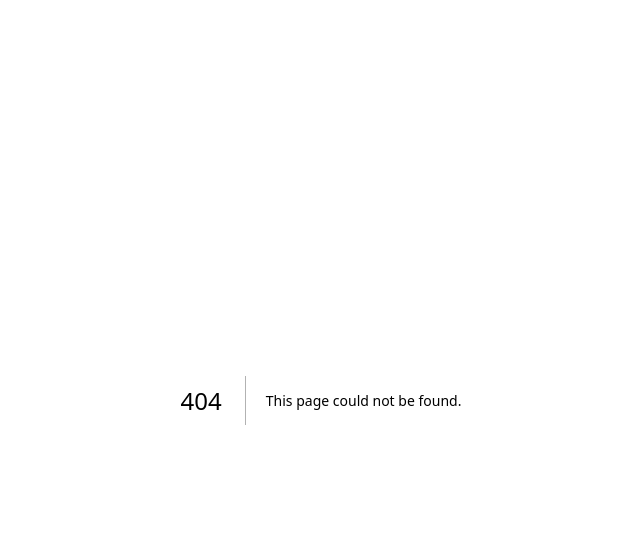
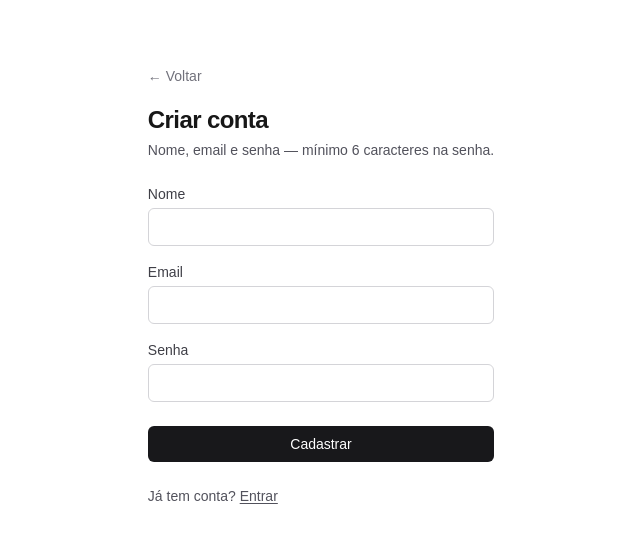
Before and after one commit to mentoria-mithril/gondor-livraria, a Next.js app in the folder web/: page /cadastro in a window 1280 px wide. Before the commit this address had no page. Shown: the top 540 px of the page, without its empty margins (319-959 px from the left). Built offline with nearby package versions, Linux system fonts and the light colour scheme; no server answers.

Commit message:
feat(cadastro): tela de cadastro integrada à API

```diff
--- /dev/null
+++ b/web/src/app/cadastro/page.tsx
@@ -0,0 +1,105 @@
+'use client'
+
+import Link from 'next/link'
+import { useRouter } from 'next/navigation'
+import { useState, type SubmitEvent } from 'react'
+import { cadastrarUsuario, ErroDaApi } from '@/servicos/api'
+
+export default function PaginaCadastro() {
+    const router = useRouter();
+    const [nome, setNome] = useState('');
+    const [email, setEmail] = useState('');
+    const [senha, setSenha] = useState('');
+    const [enviando, setEnviando] = useState(false);
+    const [erro, setErro] = useState<string | null>(null);
+
+    async function aoEnviar(evento: SubmitEvent<HTMLFormElement>) {
+        evento.preventDefault();
+        setErro(null);
+        setEnviando(true);
+
+        try {
+            await cadastrarUsuario({ nome, email, senha });
+            router.push('/login');
+        } catch (e) {
+            if (e instanceof ErroDaApi) {
+                setErro(e.message);
+            } else {
+                setErro('Não foi possivel cadastrar. Tente novamente.')
+            }
+        } finally {
+            setEnviando(false);
+        }
+    }
+
+    return (
+        <main className="mx-auto flex min-h-screen max-w-md flex-col gap-6 px-6 py-16">
+          <header>
+            <Link href="/" className="text-sm text-zinc-500 hover:text-zinc-800 dark:hover:text-zinc-200">
+              ← Voltar
+            </Link>
+            <h1 className="mt-4 text-2xl font-semibold tracking-tight">Criar conta</h1>
+            <p className="mt-1 text-sm text-zinc-600 dark:text-zinc-400">
+              Nome, email e senha — mínimo 6 caracteres na senha.
+            </p>
+          </header>
+          {erro && (
+            <div
+              role="alert"
+              className="rounded-lg border border-red-300 bg-red-50 p-4 text-sm text-red-700 dark:border-red-900 dark:bg-red-950/40 dark:text-red-300"
+            >
+              {erro}
+            </div>
+          )}
+          <form onSubmit={aoEnviar} className="flex flex-col gap-4">
+            <label className="flex flex-col gap-1 text-sm">
+              <span className="font-medium text-zinc-700 dark:text-zinc-300">Nome</span>
+              <input
+                type="text"
+                autoComplete="name"
+                required
+                value={nome}
+                onChange={(e) => setNome(e.target.value)}
+                className="rounded-md border border-zinc-300 bg-white px-3 py-2 dark:border-zinc-700 dark:bg-zinc-950"
+              />
+            </label>
+            <label className="flex flex-col gap-1 text-sm">
+              <span className="font-medium text-zinc-700 dark:text-zinc-300">Email</span>
+              <input
+                type="email"
+                autoComplete="email"
+                required
+                value={email}
+                onChange={(e) => setEmail(e.target.value)}
+                className="rounded-md border border-zinc-300 bg-white px-3 py-2 dark:border-zinc-700 dark:bg-zinc-950"
+              />
+            </label>
+            <label className="flex flex-col gap-1 text-sm">
+              <span className="font-medium text-zinc-700 dark:text-zinc-300">Senha</span>
+              <input
+                type="password"
+                autoComplete="new-password"
+                required
+                minLength={6}
+                value={senha}
+                onChange={(e) => setSenha(e.target.value)}
+                className="rounded-md border border-zinc-300 bg-white px-3 py-2 dark:border-zinc-700 dark:bg-zinc-950"
+              />
+            </label>
+            <button
+              type="submit"
+              disabled={enviando}
+              className="mt-2 rounded-md bg-zinc-900 px-4 py-2 text-sm font-medium text-white disabled:opacity-60 dark:bg-zinc-100 dark:text-zinc-900"
+            >
+              {enviando ? 'Cadastrando…' : 'Cadastrar'}
+            </button>
+          </form>
+          <p className="text-sm text-zinc-600 dark:text-zinc-400">
+            Já tem conta?{' '}
+            <Link href="/login" className="font-medium underline underline-offset-2">
+              Entrar
+            </Link>
+          </p>
+        </main>
+      )
+}
--- a/web/src/app/page.tsx
+++ b/web/src/app/page.tsx
@@ -1,4 +1,5 @@
 import { StatusDaApi } from '@/componentes/StatusDaApi'
+import Link from 'next/link'
 
 export default function Home() {
   return (
@@ -32,7 +33,11 @@ export default function Home() {
           </li>
         </ul>
       </section>
-
+      <p className="mt-4 text-sm">
+        <Link href="/cadastro" className="font-medium underline underline-offset-2">
+          Criar conta
+        </Link>
+      </p>
       <footer className="text-sm text-zinc-500">
         O escopo completo, o modelo de dados e os critérios de aceite estão no{' '}
         <code className="font-mono">README.md</code> e nas issues do repositório.
--- a/web/src/servicos/api.ts
+++ b/web/src/servicos/api.ts
@@ -47,3 +47,23 @@ export type Saude = {
 export function obterSaude(): Promise<Saude> {
   return chamar<Saude>('/saude')
 }
+
+export type UsuarioPublico = {
+  id: string
+  nome: string
+  email: string
+  dtCriacao: string
+}
+
+export type CadastroUsuarioEntrada = {
+  nome: string
+  email: string
+  senha: string
+}
+
+export function cadastrarUsuario(dados: CadastroUsuarioEntrada): Promise<UsuarioPublico> {
+  return chamar<UsuarioPublico>('/usuarios', {
+    method: 'POST',
+    body: JSON.stringify(dados),
+  });
+}
```
